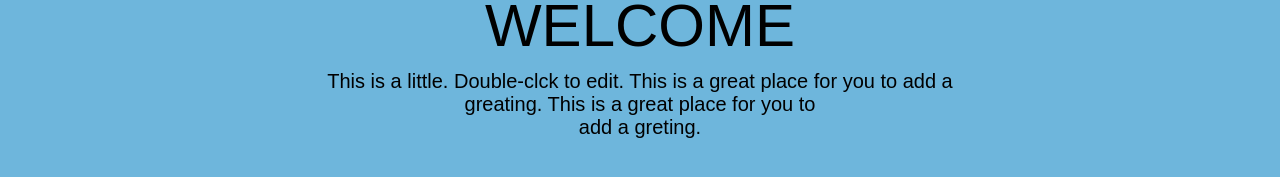
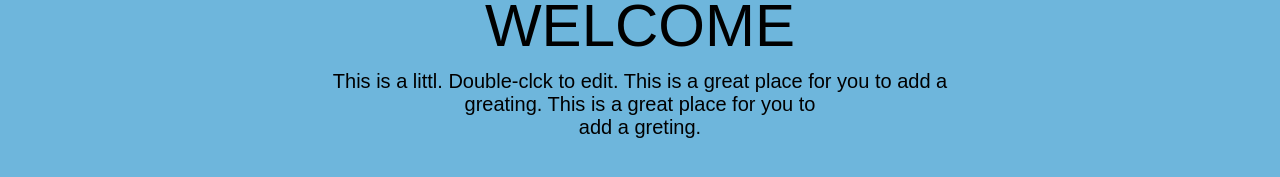
Before and after one commit to MatheusDevelop/Aula-GIT-SENAI, a plain HTML site: page index.html in a window 1280 px wide. Shown: the part 273-450 px from the top of the page. Drawn offline with Linux system fonts and the light colour scheme.

Commit message:
Subindo site

```diff
--- a/index.html
+++ b/index.html
@@ -23,7 +23,7 @@
             <div class="destaque_textos">
                 <h1>WELCOME</h1>
                 <p>
-                    This is a little. Double-clck to edit. This is a great place for you to add a <br/>greating. This is a great place for you to<br/> add a greting.
+                    This is a littl. Double-clck to edit. This is a great place for you to add a <br/>greating. This is a great place for you to<br/> add a greting.
                 </p>
                 <a href="#">Contact Us</a>
             </div>
```
